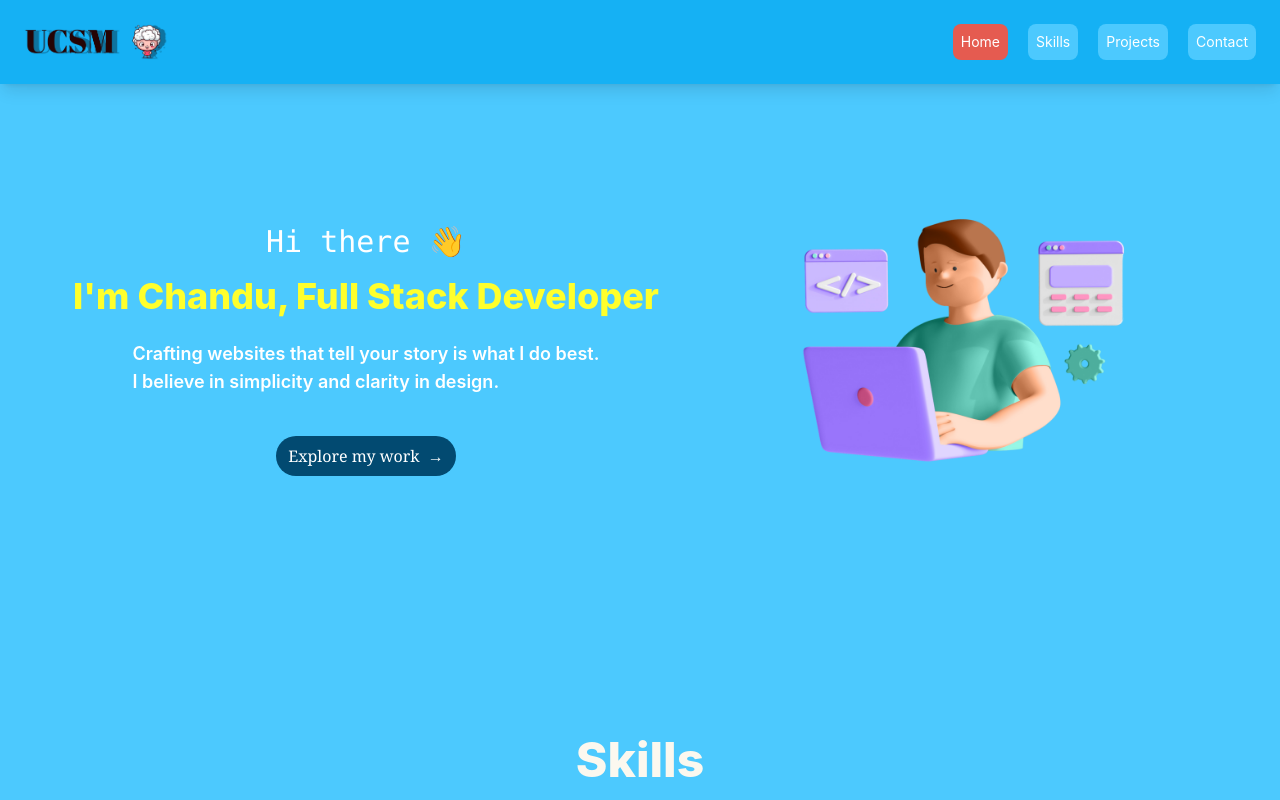
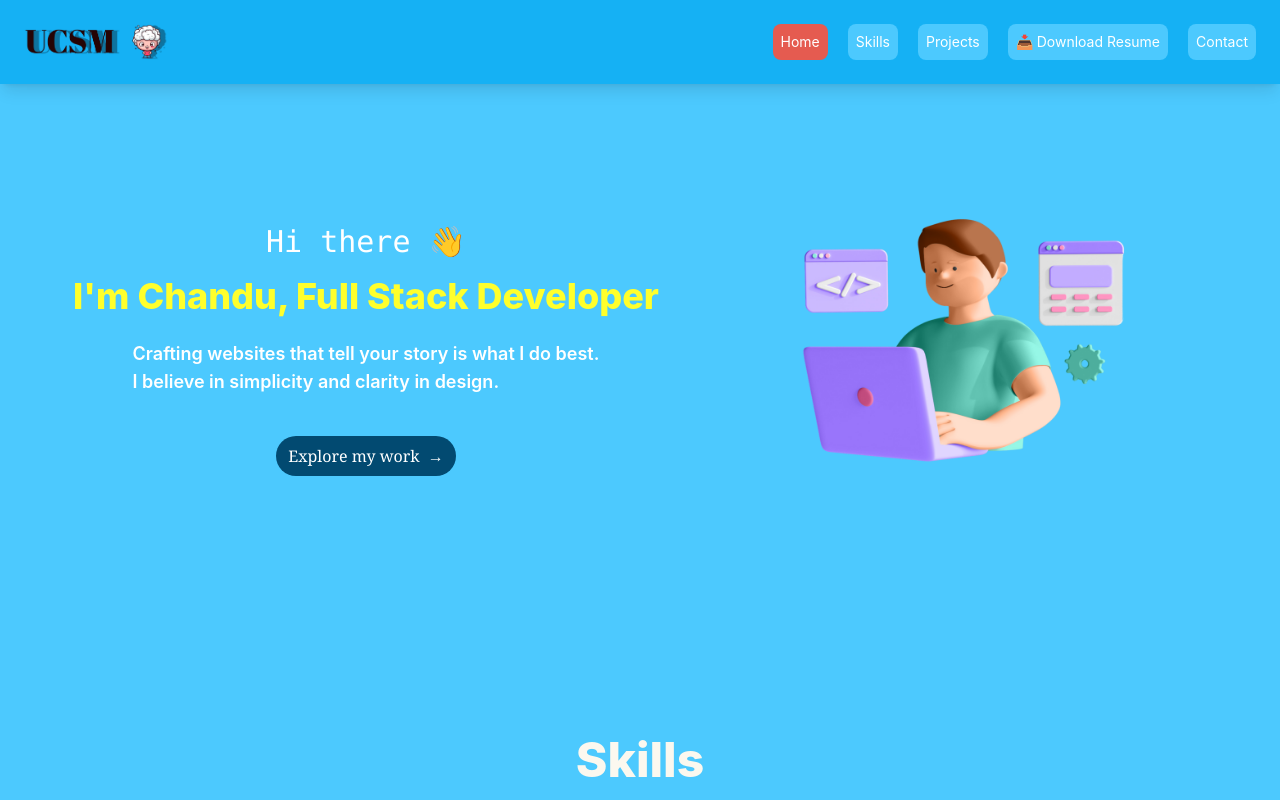
Before and after one commit to ucsmchandu/chanduportfolio, a React (Vite) app: page / in a window 1280 px wide. Shown: the top 800 px of the page. Built offline with nearby package versions, Linux system fonts and the light colour scheme.

Commit message:
resume link added

```diff
--- a/src/components/Navbar.jsx
+++ b/src/components/Navbar.jsx
@@ -98,7 +98,7 @@
                 </Link>
               </motion.button>
 
-              {/* <motion.button
+              <motion.button
                 whileHover={{ scale: 1.1 }}
                 whileTap={{ scale: 0.95 }}
               >
@@ -107,9 +107,9 @@
                       present == "resume" ? " bg-[#E55B50]" : "bg-[#4CC9FE]"
                     }`}
                   >
-                   <a href="/portfolio-dox.txt" download="sample.txt" >📥 Download Resume</a>
+                   <a href="https://drive.google.com/file/d/1GgJQp9uGbOYXELhl8jQnIS5AHFiTfM0q/view?usp=sharing" target="_blank" rel="noreferrer" >📥 Download Resume</a>
                   </li>
-              </motion.button> */}
+              </motion.button>
 
               <motion.button
                 whileHover={{ scale: 1.1 }}
@@ -194,7 +194,7 @@
             </Link>
           </li>
 
-          {/* <li
+          <li
             onClick={() => {
               setPresent("resume");
             }}
@@ -203,11 +203,11 @@
               className={`block p-2 hover:bg-gray-700 rounded ${
                 present == "resume" ? "bg-gray-800" : ""
               }`}
-             href="/portfolio-dox.txt" download="sample.txt"
+             href="https://drive.google.com/file/d/1GgJQp9uGbOYXELhl8jQnIS5AHFiTfM0q/view?usp=sharing" target="_blank" rel="noreferrer"
             >
               📥 Download Resume
             </a>
-          </li> */}
+          </li>
           <li
             onClick={() => {
               setPresent("contact");
```
